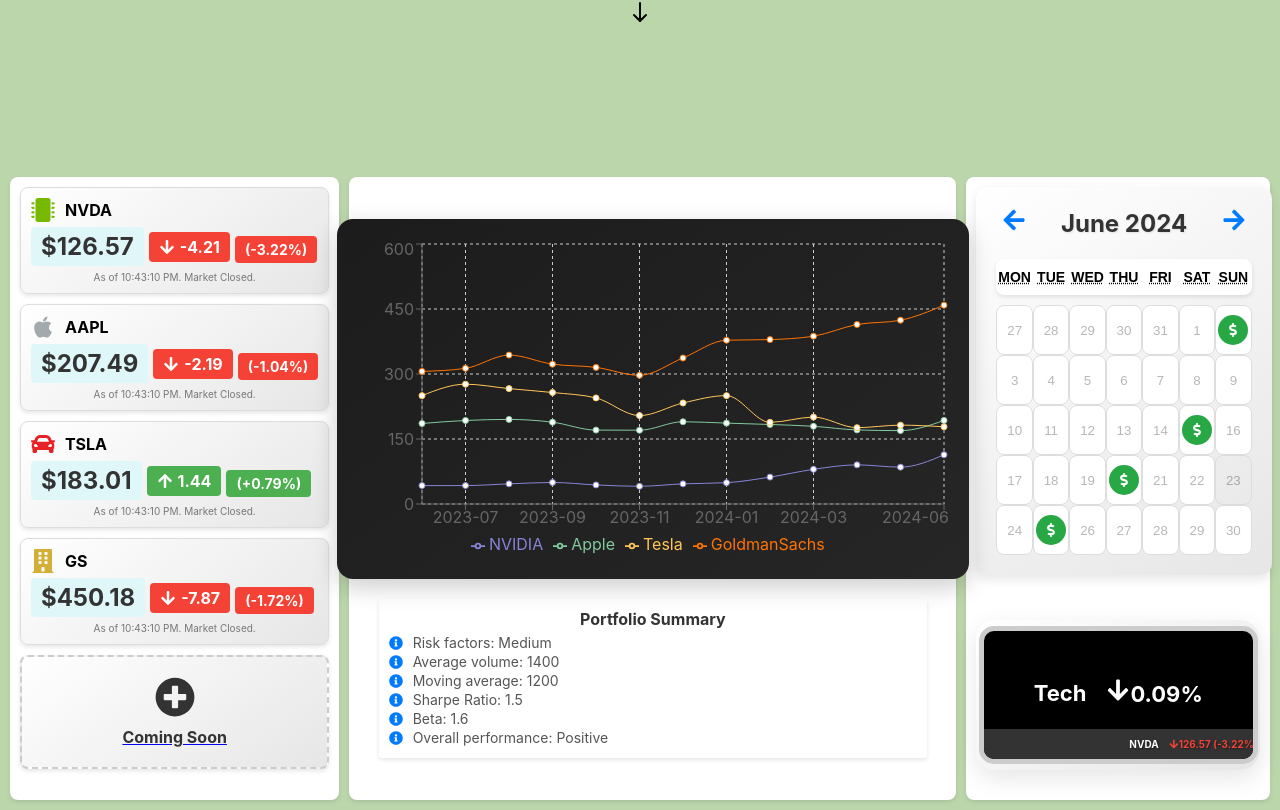
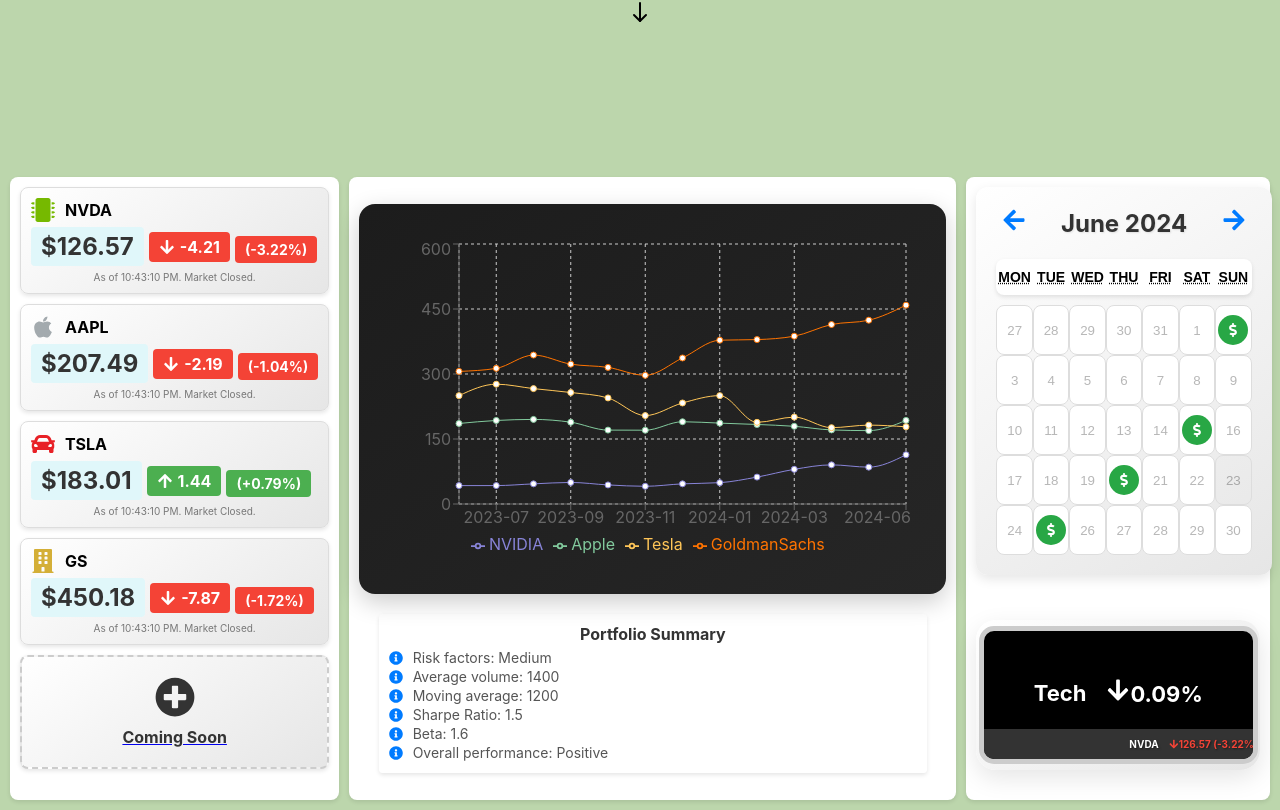
Before and after one commit to Atri-lab/Investofolio, a React (Create React App) app: page / in a window 1280 px wide. Shown: the part 708-1518 px from the top of the page. Built offline with nearby package versions, Linux system fonts and the light colour scheme; no server answers.

Commit message:
updated css files for improved fitting on smaller or larger screens

```diff
--- a/src/styles/Chatbot.css
+++ b/src/styles/Chatbot.css
@@ -87,6 +87,9 @@
 .chatbot-input-container {
   display: flex;
   align-items: center;
+  width: 100%;
+  padding: 10px;
+  box-sizing: border-box;
 }
 
 .chatbot-input {
@@ -113,3 +116,55 @@
   background-color: #0056b3;
   transform: scale(1.05);
 }
+
+/* Tablets and larger devices */
+@media (min-width: 768px) {
+  .chatbot-input {
+    font-size: 14px; /* Keep font size consistent for tablets */
+    padding: 10px; /* Keep padding consistent for tablets */
+  }
+
+  .chatbot-send-button {
+    font-size: 14px; /* Keep font size consistent for tablets */
+    padding: 8px 12px; /* Keep padding consistent for tablets */
+  }
+}
+
+/* Laptops and larger devices */
+@media (min-width: 992px) {
+  .chatbot-input {
+    font-size: 14px; /* Keep font size consistent for laptops */
+    padding: 10px; /* Keep padding consistent for laptops */
+  }
+
+  .chatbot-send-button {
+    font-size: 14px; /* Keep font size consistent for laptops */
+    padding: 8px 12px; /* Keep padding consistent for laptops */
+  }
+}
+
+/* Large monitors */
+@media (min-width: 1200px) {
+  .chatbot-input {
+    font-size: 14px; /* Keep font size consistent for large monitors */
+    padding: 10px; /* Keep padding consistent for large monitors */
+  }
+
+  .chatbot-send-button {
+    font-size: 14px; /* Keep font size consistent for large monitors */
+    padding: 8px 12px; /* Keep padding consistent for large monitors */
+  }
+}
+
+/* Small screens */
+@media (max-width: 767px) {
+  .chatbot-input {
+    font-size: 12px; /* Decrease font size for small screens */
+    padding: 8px; /* Decrease padding for small screens */
+  }
+
+  .chatbot-send-button {
+    font-size: 12px; /* Decrease font size for small screens */
+    padding: 6px 10px; /* Decrease padding for small screens */
+  }
+}
--- a/src/styles/SingleStockGraph.css
+++ b/src/styles/SingleStockGraph.css
@@ -1,6 +1,6 @@
 .stock-graph-container {
-  width: calc(100% + 5px); /* Adjust width as needed */
-  max-width: 625px; /* Set a maximum width if necessary */
+  width: 100%;
+  max-width: 625px;
   display: flex;
   flex-direction: column;
   align-items: center;
@@ -10,6 +10,7 @@
   border-radius: 16px;
   box-shadow: 0 8px 24px rgba(0, 0, 0, 0.2);
   transition: transform 0.2s, box-shadow 0.2s;
+  box-sizing: border-box; /* Ensure padding and border are included in the element's total width and height */
 }
 
 .stock-graph-container:hover {
@@ -22,3 +23,31 @@
   height: 190px; /* Ensures the graph takes up the entire height of its parent */
   padding: 25px; /* Adjust padding as needed to center the graph */
 }
+
+/* Tablets and larger devices */
+@media (min-width: 768px) {
+  .stock-graph-container {
+    padding: 25px;
+  }
+}
+
+/* Laptops and larger devices */
+@media (min-width: 992px) {
+  .stock-graph-container {
+    padding: 30px;
+  }
+}
+
+/* Large monitors */
+@media (min-width: 1200px) {
+  .stock-graph-container {
+    padding: 35px;
+  }
+}
+
+/* Small screens */
+@media (max-width: 767px) {
+  .stock-graph-container {
+    padding: 15px;
+  }
+}
--- a/src/styles/StockGraph.css
+++ b/src/styles/StockGraph.css
@@ -97,3 +97,30 @@
 .info-icon:hover {
   transform: scale(1.2);
 }
+/* Tablets and larger devices */
+@media (min-width: 768px) {
+  .stock-graph-container {
+    padding: 25px;
+  }
+}
+
+/* Laptops and larger devices */
+@media (min-width: 992px) {
+  .stock-graph-container {
+    padding: 30px;
+  }
+}
+
+/* Large monitors */
+@media (min-width: 1200px) {
+  .stock-graph-container {
+    padding: 35px;
+  }
+}
+
+/* Small screens */
+@media (max-width: 767px) {
+  .stock-graph-container {
+    padding: 15px;
+  }
+}
```
Also changed, not shown: 1 other file (tests, documents, lock files or other folders).
